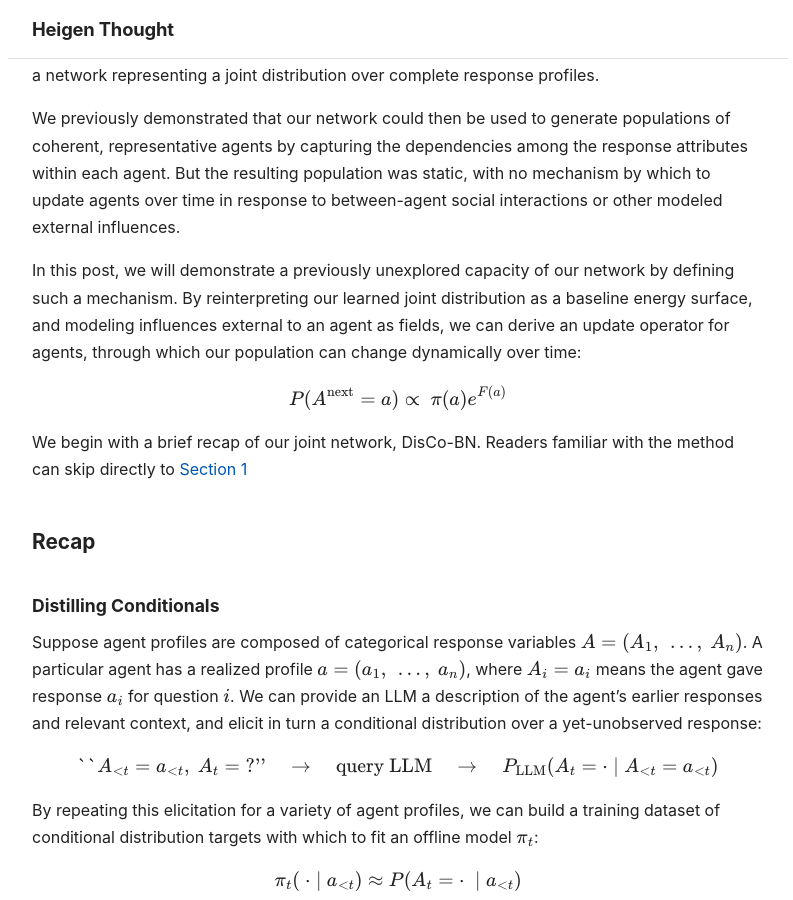
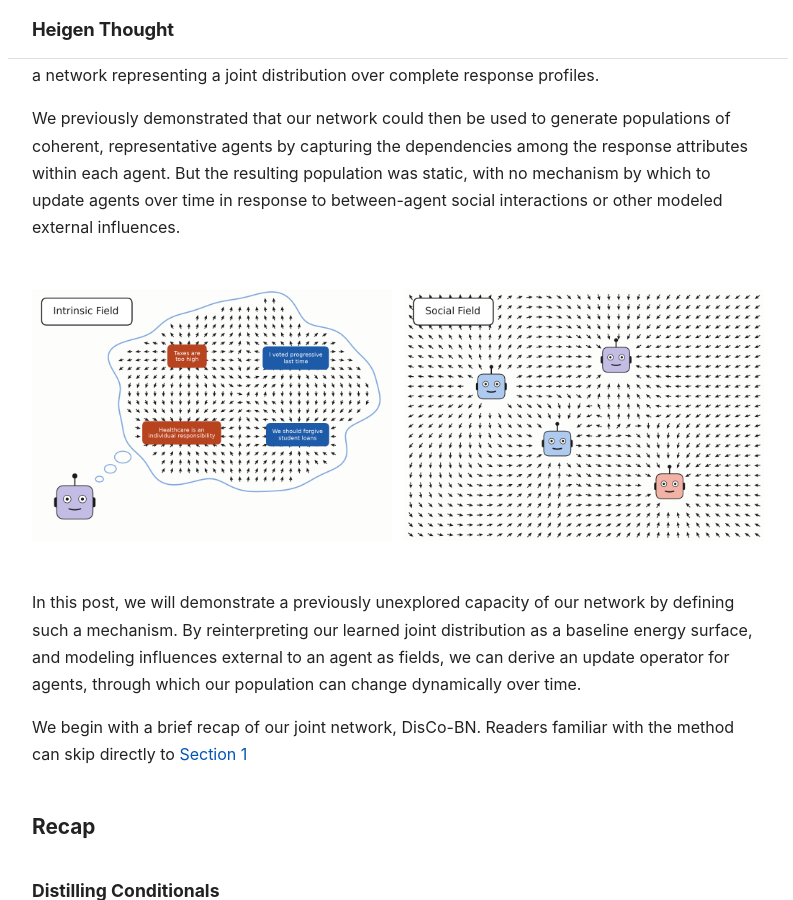
Before and after one commit to henry-eigen/henry-eigen.github.io, a Jekyll site: the page built from _posts/2026-08-31-simulating-the-effects-of-fields-on-simulated-agents.md, in a window 1280 px wide and 900 px high, scrolled down 395 px. Shown: the whole window, without its empty margins (242-1035 px from the left). Built offline with Jekyll 4.4.1, drawn with Linux system fonts in a browser that asks for light colours.

Commit message:
Post 6: figures, og link-preview support, overview edit
Add the Intrinsic Field / Social Field diagram pair side by side in the
overview, above the paragraph introducing the mechanism; drop the
overview's opening equation (synced from the master). Layout head now
emits Open Graph and Twitter meta driven by per-post front matter
(description always; og:image + summary_large_image when a post sets
image:), so this post's link previews carry the field diagram photo.

Co-Authored-By: Claude Fable 5 <noreply@anthropic.com>

```diff
--- a/_layouts/default.html
+++ b/_layouts/default.html
@@ -4,6 +4,15 @@
   <meta charset="UTF-8">
   <meta name="viewport" content="width=device-width, initial-scale=1.0">
   <title>{% if page.title %}{{ page.title }} | {{ site.title }}{% else %}{{ site.title }}{% endif %}</title>
+  {% if page.description %}<meta name="description" content="{{ page.description }}">{% endif %}
+  <meta property="og:title" content="{% if page.title %}{{ page.title }}{% else %}{{ site.title }}{% endif %}">
+  {% if page.description %}<meta property="og:description" content="{{ page.description }}">{% endif %}
+  <meta property="og:type" content="{% if page.id %}article{% else %}website{% endif %}">
+  <meta property="og:url" content="{{ site.url }}{{ page.url }}">
+  <meta property="og:site_name" content="{{ site.title }}">
+  {% if page.image %}<meta property="og:image" content="{{ site.url }}{{ page.image }}">
+  <meta name="twitter:card" content="summary_large_image">
+  <meta name="twitter:image" content="{{ site.url }}{{ page.image }}">{% else %}<meta name="twitter:card" content="summary">{% endif %}
   <style>
     :root {
       --bg: #fff;
--- a/_posts/2026-08-31-simulating-the-effects-of-fields-on-simulated-agents.md
+++ b/_posts/2026-08-31-simulating-the-effects-of-fields-on-simulated-agents.md
@@ -5,6 +5,7 @@ date: 2026-08-31
 mathjax: true
 citation: true
 citation_key: eigen2026fields
+image: /assets/images/simulating-fields-field-diagram.png
 description: "By reinterpreting our DisCo-BN joint as a baseline energy surface, we can model influences external to agents as fields, and derive an update operator for agents, allowing populations to change dynamically in response to modeled stimuli"
 ---
 
@@ -14,13 +15,12 @@ In previous posts, we proposed a method for modeling the joint distribution of r
 
 We previously demonstrated that our network could then be used to generate populations of coherent, representative agents by capturing the dependencies among the response attributes within each agent. But the resulting population was static, with no mechanism by which to update agents over time in response to between-agent social interactions or other modeled external influences.
 
-In this post, we will demonstrate a previously unexplored capacity of our network by defining such a mechanism. By reinterpreting our learned joint distribution as a baseline energy surface, and modeling influences external to an agent as fields, we can derive an update operator for agents, through which our population can change dynamically over time:
+<div style="display:flex;gap:0.75rem;margin:1.5rem 0;">
+<img src="/assets/images/simulating-fields-thought-bubble.png" style="width:50%;min-width:0;height:auto;" alt="An agent thinking a cloud containing a vector field over its own opinions, with supporting opinions pulling together and opposing ones pushing apart">
+<img src="/assets/images/simulating-fields-field-diagram.png" style="width:50%;min-width:0;height:auto;" alt="Four agents drawn as robot faces on a shared vector field, with arrows flowing between attracting agents and splitting apart between repelling ones">
+</div>
 
-$$
-P(A^{\mathrm{next}} = a)
-\propto\
-\pi(a) e^{F(a)}
-$$
+In this post, we will demonstrate a previously unexplored capacity of our network by defining such a mechanism. By reinterpreting our learned joint distribution as a baseline energy surface, and modeling influences external to an agent as fields, we can derive an update operator for agents, through which our population can change dynamically over time.
 
 We begin with a brief recap of our joint network, DisCo-BN. Readers familiar with the method can skip directly to [Section 1](#1-a-simple-model-of-social-interactions)
 
```
Also changed, not shown: assets/images/simulating-fields-field-diagram.png (added), assets/images/simulating-fields-thought-bubble.png (added).
